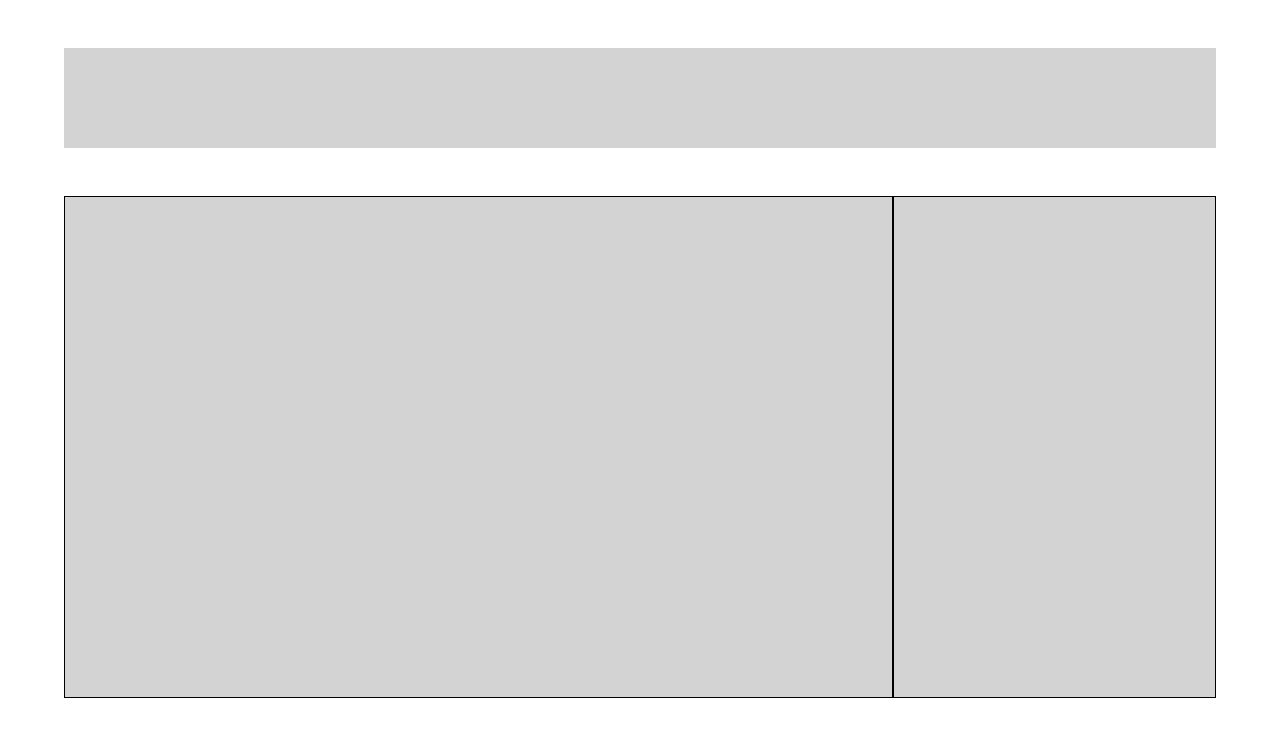
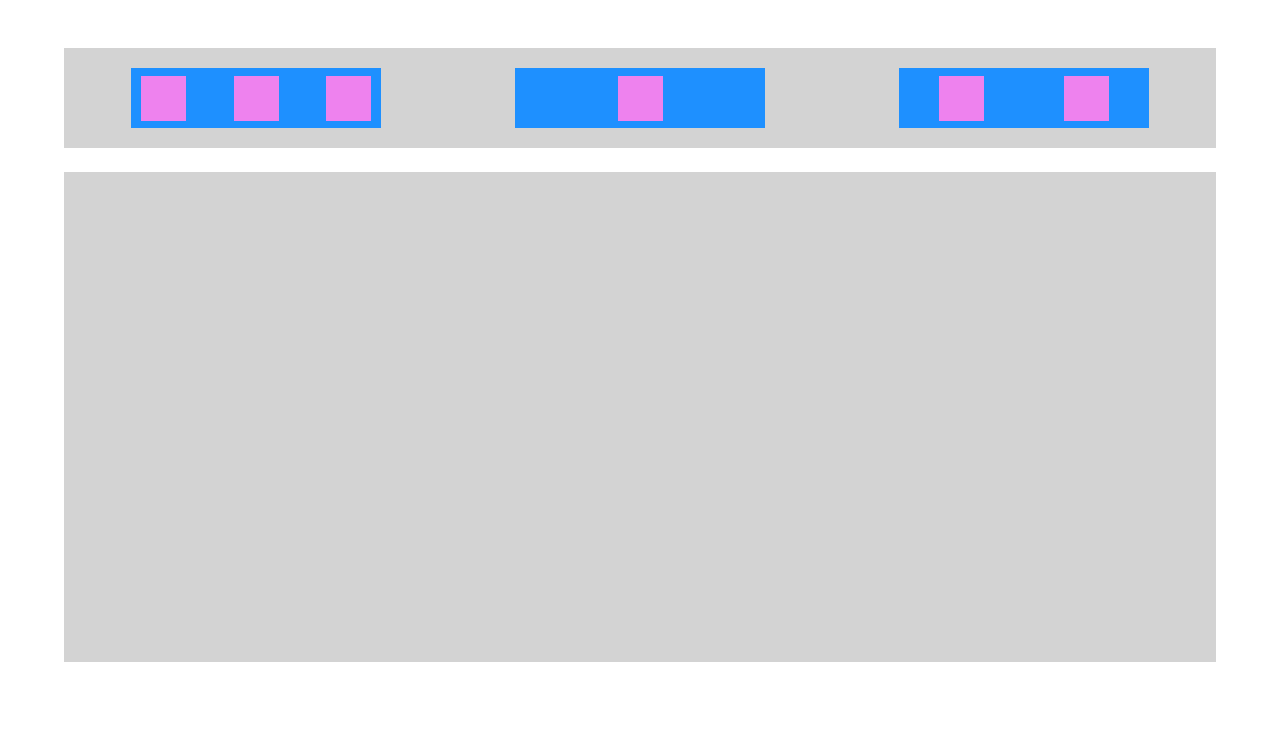
Before and after one commit to fogelmark/Magnus-Alex, a plain HTML site: page index.html in a window 1280 px wide. Drawn offline with Linux system fonts and the light colour scheme.

Commit message:
fixat top box

```diff
--- a/index.html
+++ b/index.html
@@ -10,7 +10,7 @@
 <body>
 
     <div class="box-top">
-        <!-- <div class="blue">
+        <div class="blue">
             <div class="pink-one"></div>
             <div class="pink-one"></div>
             <div class="pink-one"></div>
@@ -21,7 +21,7 @@
         <div class="blue">
             <div class="pink-three"></div>
             <div class="pink-three"></div>
-        </div> -->
+        </div>
     </div>
 
     <div class="boxrl">
--- a/style.css
+++ b/style.css
@@ -26,29 +26,29 @@
     align-items: center;
     justify-content: space-between;
     width: 250px;
-    height: 33px;
+    height: 60px;
     background: dodgerblue;
 
 }
 
 .pink-one {
     background: violet;
-    height: 50px;
-    width: 50px;
+    height: 45px;
+    width: 45px;
     margin: 0 10px 0 10px;
 }
 
 .pink-two {
     background: violet;
-    height: 50px;
-    width: 50px;
+    height: 45px;
+    width: 45px;
     margin: 0 auto;
 }
 
 .pink-three {
     background: violet;
-    height: 50px;
-    width: 50px;
+    height: 45px;
+    width: 45px;
     margin: 0 40px 0 40px;
 }
 
@@ -56,20 +56,18 @@
     display: flex;
     justify-content: space-between;
     margin: auto;
-    margin-top: 3em;
+    margin-top: 1.5em;
     width: 90%;
 }
 
 .box-left {
-    border: 1px solid;
     background: lightgrey;
     width: 900px;
-    height: 500px;
+    height: 490px;
 }
 
 .box-right {
-    border: 1px solid;
     background: lightgrey;
     width: 350px;
-    height: 500px;
+    height: 490px;
 }
```
